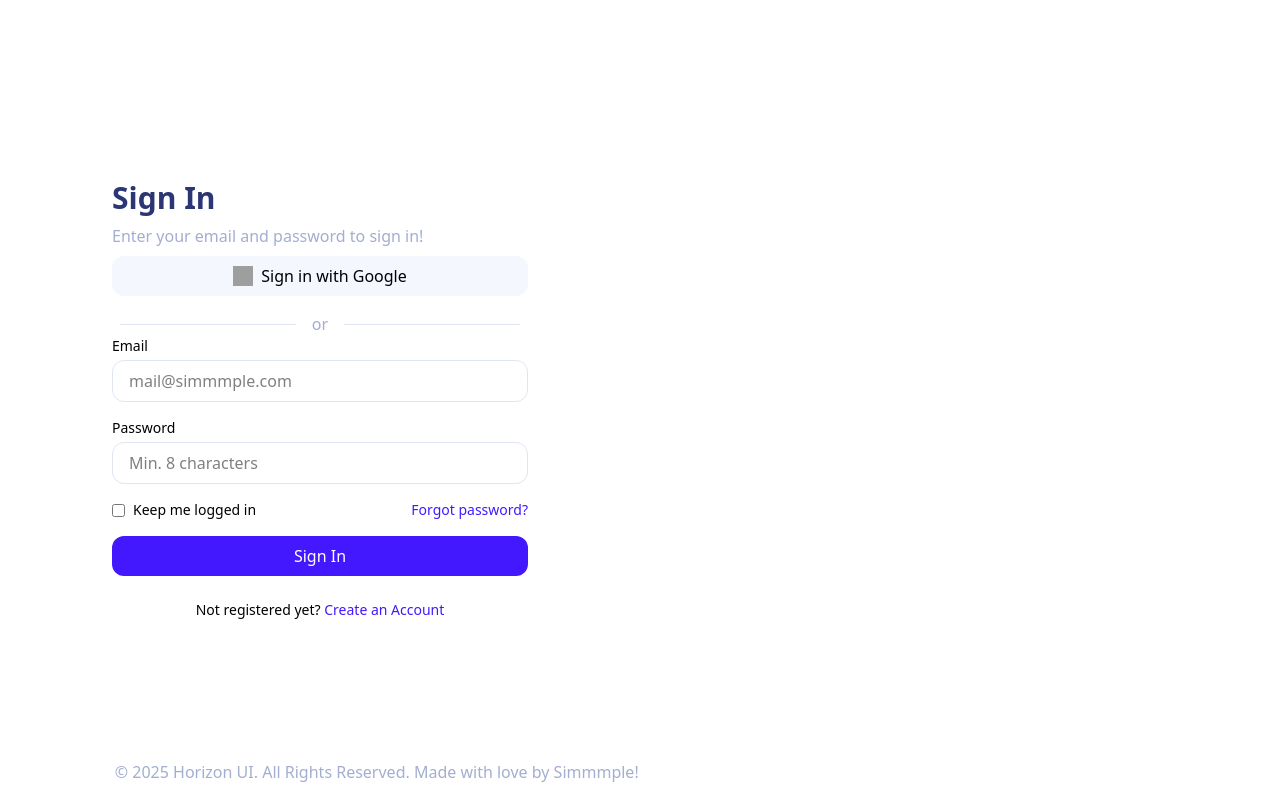
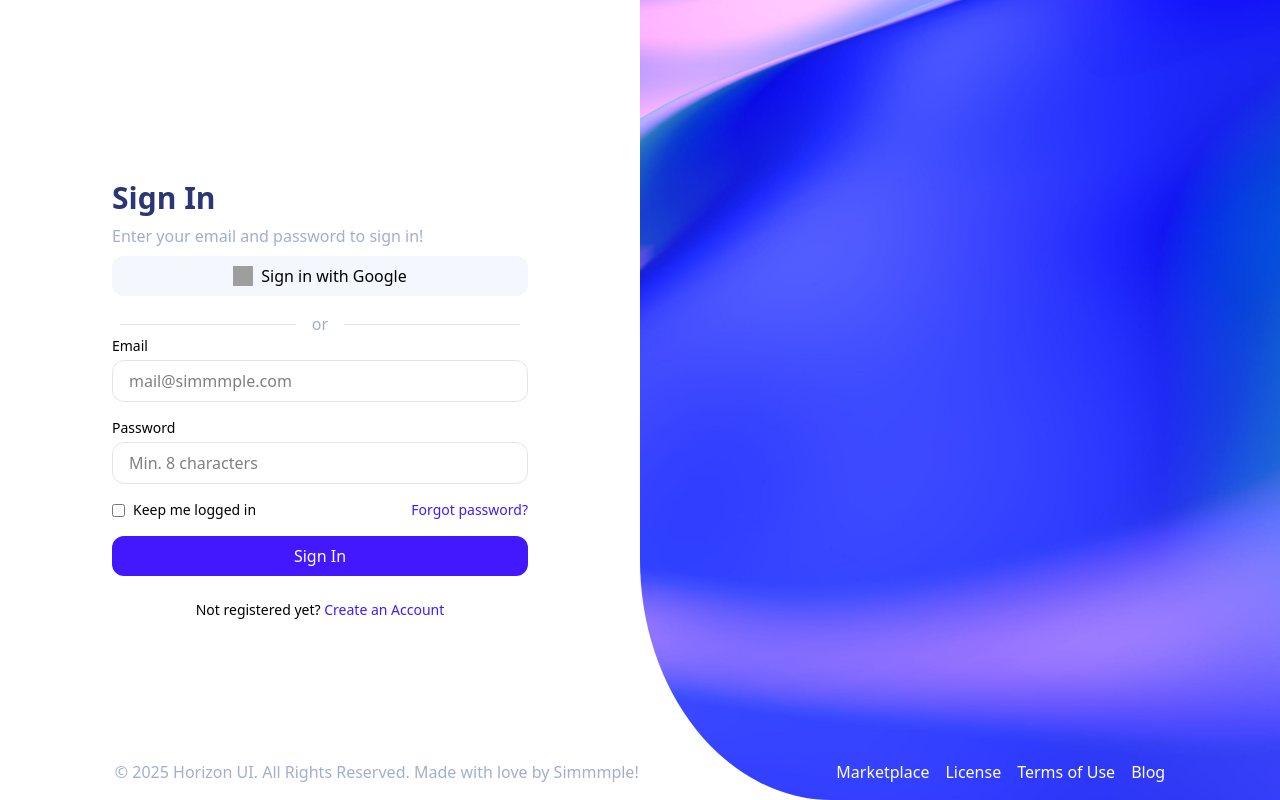
Before and after one commit to siavashasachi/Horizon-Dashboard, a React (Vite) app in the folder horizon-dashboard/: page /login in a window 1280 px wide. Built offline with nearby package versions, Linux system fonts and the light colour scheme; grey boxes are pictures that could not be loaded.

Commit message:
add dark mode structure correctly

```diff
--- a/horizon-dashboard/src/index.css
+++ b/horizon-dashboard/src/index.css
@@ -8,11 +8,14 @@
 
 
 @theme {
+  /* colors */
   --color-primary: #2B3674;
   --color-secondary-gray: #A3AED0;
   --color-blue-primary: #4318FF;
   --color-google-btn: #F4F7FE;
   --color-light: #E0E5F2;
+
+  /* border-radius */
   --radius-md: 12px;
 }
 
--- /dev/null
+++ b/horizon-dashboard/src/pages/auth/Login.css
@@ -0,0 +1,3 @@
+.rounded-bl-login{
+    border-bottom-left-radius: 30%;
+}
--- a/horizon-dashboard/src/pages/auth/Login.jsx
+++ b/horizon-dashboard/src/pages/auth/Login.jsx
@@ -1,6 +1,8 @@
+import loginBg from '../../assets/images/backgrounds/Login_bg.png';
+import './Login.css'
 function Login() {
   return (
-    <div className="flex flex-col h-screen justify-center overflow-y-auto">
+    <div className="flex  h-screen justify-center overflow-y-auto">
       {/* Left Side - Login Form */}
       <div className="w-full md:w-1/2 flex flex-col justify-center items-center p-8">
         <div className="w-full max-w-md px-4">
@@ -46,7 +48,9 @@ function Login() {
           </p>
         </div>
       </div>
-
+      <div className="w-full md:w-1/2 flex flex-col">
+        <img className='h-screen rounded-bl-login' src={loginBg} alt="Login Background" />
+      </div>
     </div>
   );
 }
```
Also changed, not shown: horizon-dashboard/src/assets/images/backgrounds/Login_bg.png (added), horizon-dashboard/src/assets/images/icons/Horizon_icon.png (added).
